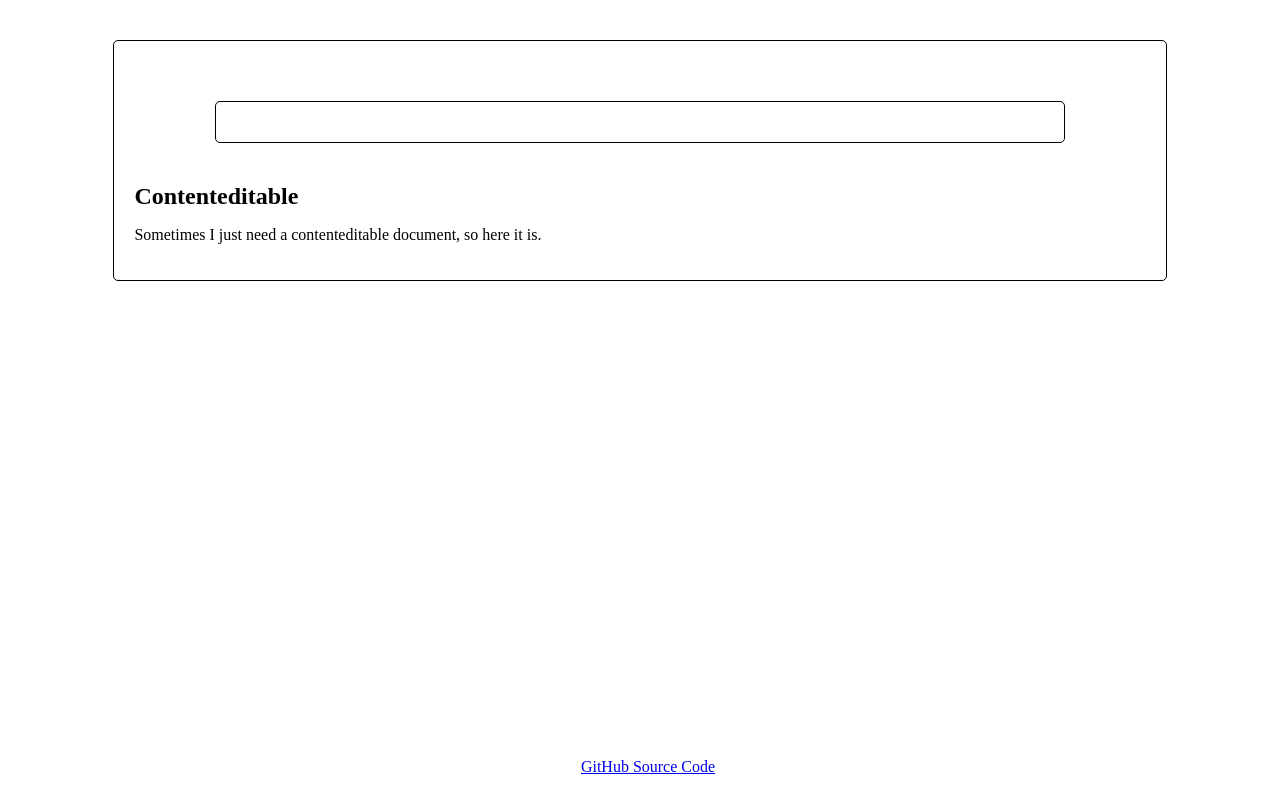
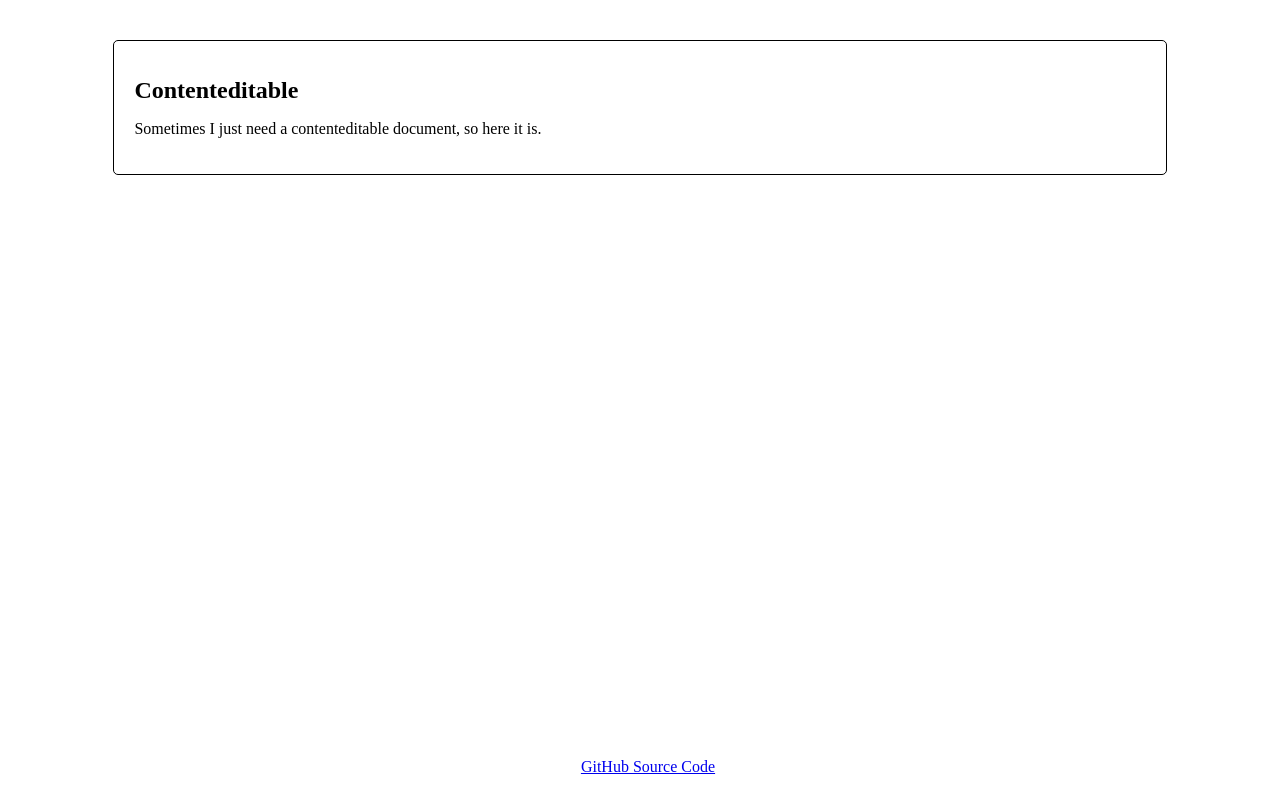
Before and after one commit to caendesilva/contenteditable, a plain HTML site: page index.html in a window 1280 px wide. Drawn offline with Linux system fonts and the light colour scheme.

Commit message:
Update index.html

```diff
--- a/index.html
+++ b/index.html
@@ -6,7 +6,7 @@
     <meta http-equiv="X-UA-Compatible" content="ie=edge">
     <title>Contenteditable</title>
     <style>
-        div {
+        div[contenteditable] {
             width: 80%;
             max-width: 1200px;
             resize: both;
```
